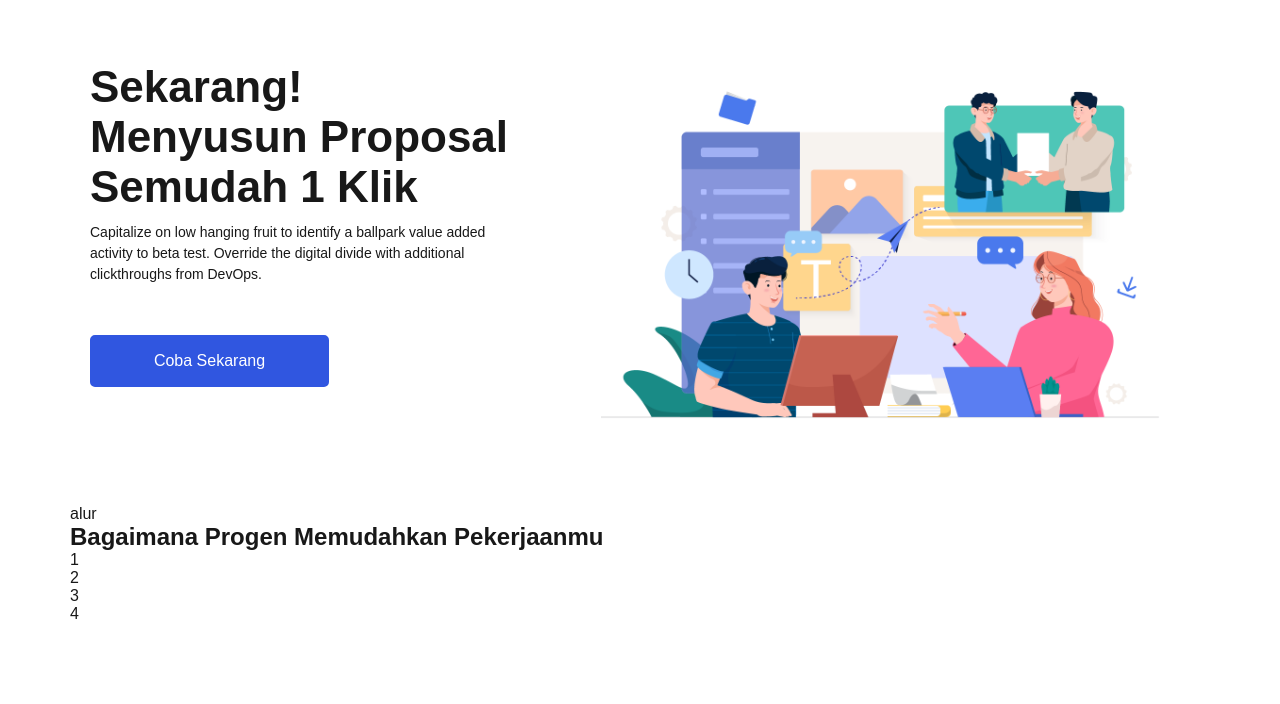
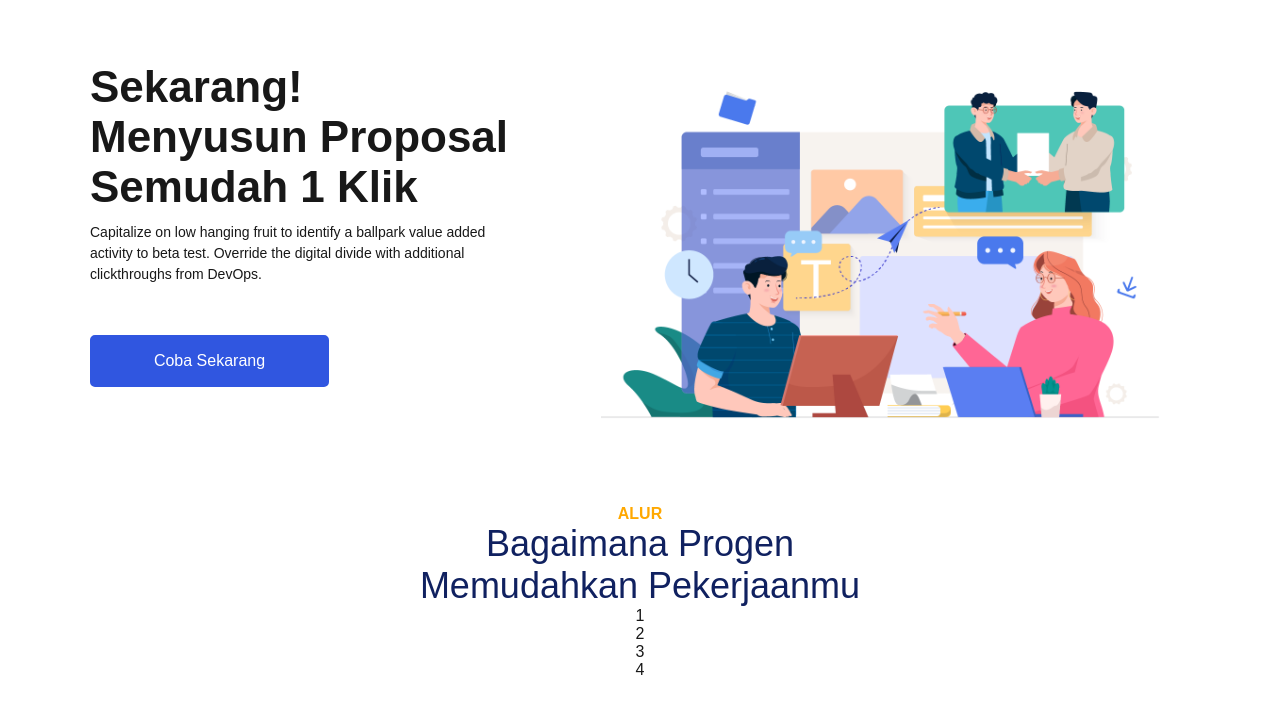
Before and after one commit to adinug87/Adi-Resolusi, a plain HTML site: page Landing Page Progen/index.html in a window 1280 px wide. Shown: the part 96-800 px from the top of the page. Drawn offline with Linux system fonts and the light colour scheme.

Commit message:
menambah section tittle

```diff
--- a/Landing Page Progen/index.html
+++ b/Landing Page Progen/index.html
@@ -36,9 +36,9 @@
       </div>
       <div class="img-hero"><img class="img-1" src="img/Hero.png" alt="hero"></div>
     </div>
-    <div class="container">
-      <p>alur</p>
-      <h2>Bagaimana Progen Memudahkan Pekerjaanmu</h2>
+    <div class="container flow-section">
+      <p class="accent-title">ALUR</p>
+      <h2 class="section-title">Bagaimana Progen<br> Memudahkan Pekerjaanmu</h2>
       <div class="flow-progen">
         <div class="bg-flow">
           <ul>
--- a/Landing Page Progen/style.css
+++ b/Landing Page Progen/style.css
@@ -3,7 +3,7 @@
   margin: 0;
 }
 
-@import url('https://fonts.googleapis.com/css2?family=Poppins:wght@300;400;500;600&display=swap');@import url('https://fonts.googleapis.com/css2?family=Poppins:wght@300;400;600&display=swap');
+@import url('https://fonts.googleapis.com/css2?family=Poppins:wght@300;400;500;600&display=swap');
 
 body {
   font-family: 'Poppins', sans-serif;
@@ -165,3 +165,23 @@ nav .button-auth li a:hover {
 }
 
 /* End of hero section */
+
+.flow-section {
+  display: flex;
+  justify-content: space-around;
+  flex-direction: column;
+  align-items: center;
+}
+
+.flow-section .accent-title {
+  font-size: 16px;
+  font-weight: 600;
+  color: #FFA800;
+}
+
+.flow-section .section-title {
+  font-size: 36px;
+  font-weight: 500;
+  color: #102160;
+  text-align: center;
+}
```
